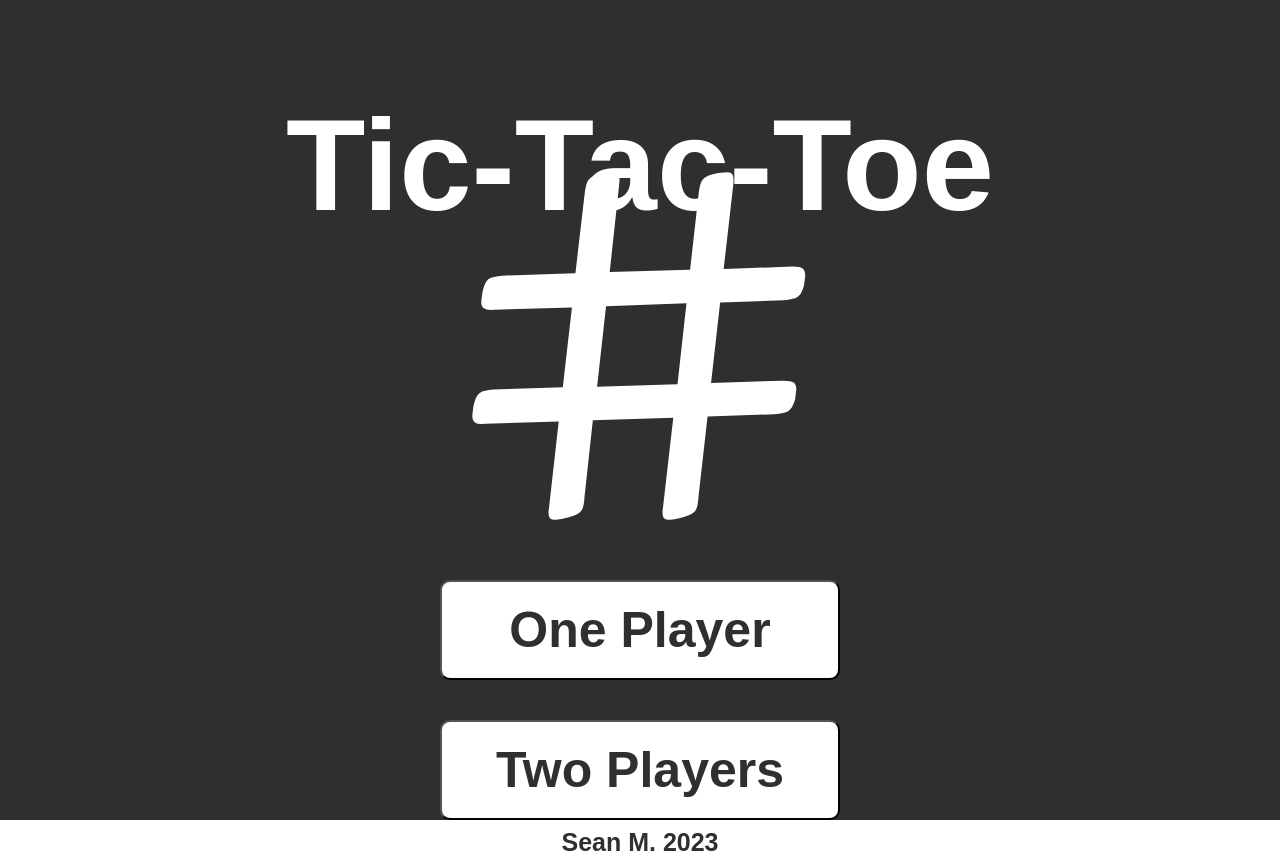
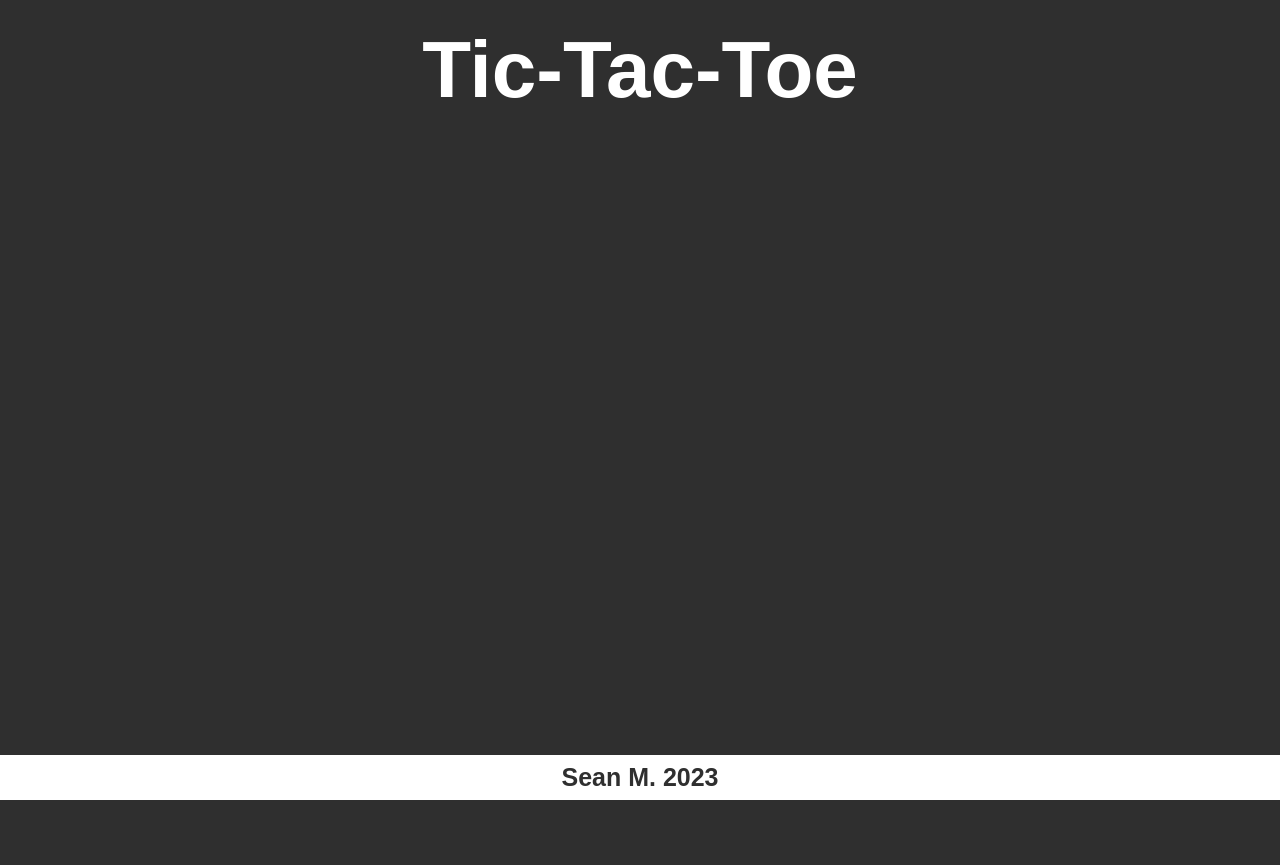
Before and after one commit to SDMckone/odin-tic-tac-toe, a website: page index.html in a window 1280 px wide. After the commit the page ends 800 px from the top, so only its background shows below. Drawn offline with Linux system fonts and the light colour scheme.

```diff
--- a/index.html
+++ b/index.html
@@ -9,15 +9,15 @@
         <title>Tic-Tac-Toe</title>
     </head>
     <body>
-        <div id="start-page">
+        <!-- <div id="start-page">
             <header id="start-page-header">Tic-Tac-Toe</header>
             <p id="logo">#</p>
             <div class="buttons">
                 <button class="one-player-button">One Player</button>
                 <button class="two-player-button">Two Players</button>
             </div>
-        </div>
-        <!-- <header id="main-header">Tic-Tac-Toe</header> -->
+        </div> -->
+        <header id="main-header">Tic-Tac-Toe</header>
         <footer>Sean M. 2023</footer>
     </body>
 </html>
```
